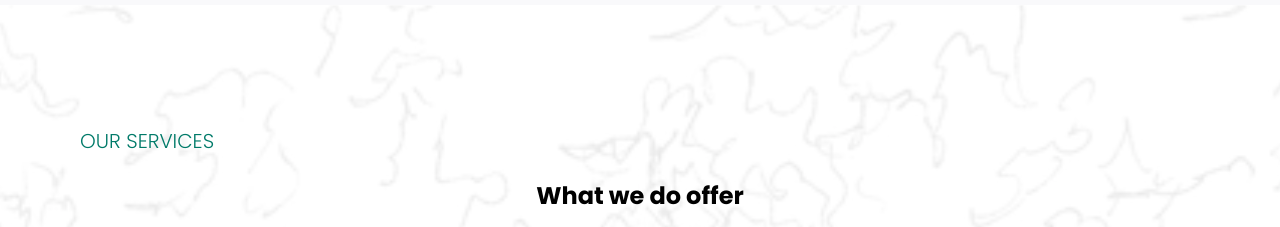
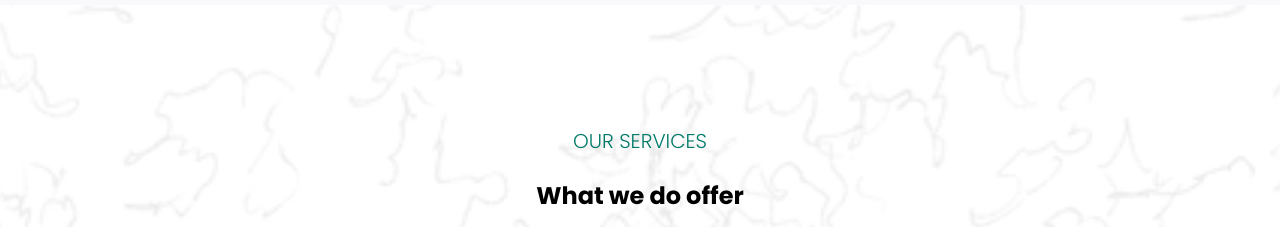
Before and after one commit to devdesiignn/BuildCo, a website: page index.html in a window 1280 px wide. Shown: the part 1240-1467 px from the top of the page. Drawn offline with Linux system fonts and the light colour scheme.

Commit message:
Layout Update - Centered Section Header

```diff
--- a/index.html
+++ b/index.html
@@ -134,9 +134,10 @@
       </section>
 
       <section class="what-we-offer">
-        <h3 class="heading-tertiary u-margin-bottom-small u-center-text">
-          Our services
-        </h3>
+        <div class="heading__fix u-center-text">
+          <h3 class="heading-tertiary u-margin-bottom-small">Our services</h3>
+        </div>
+
         <h2 class="heading-secondary u-margin-bottom-small u-center-text">
           What we do offer
         </h2>
```
